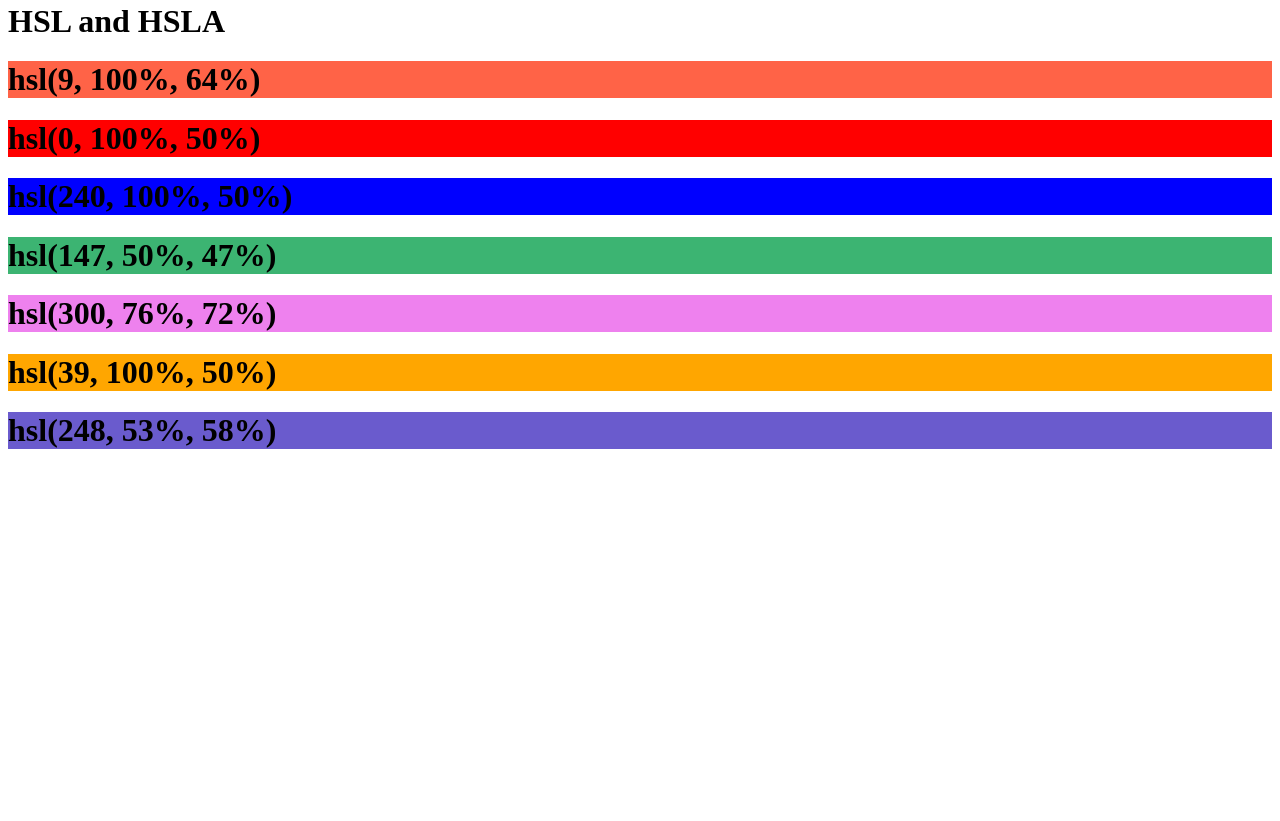
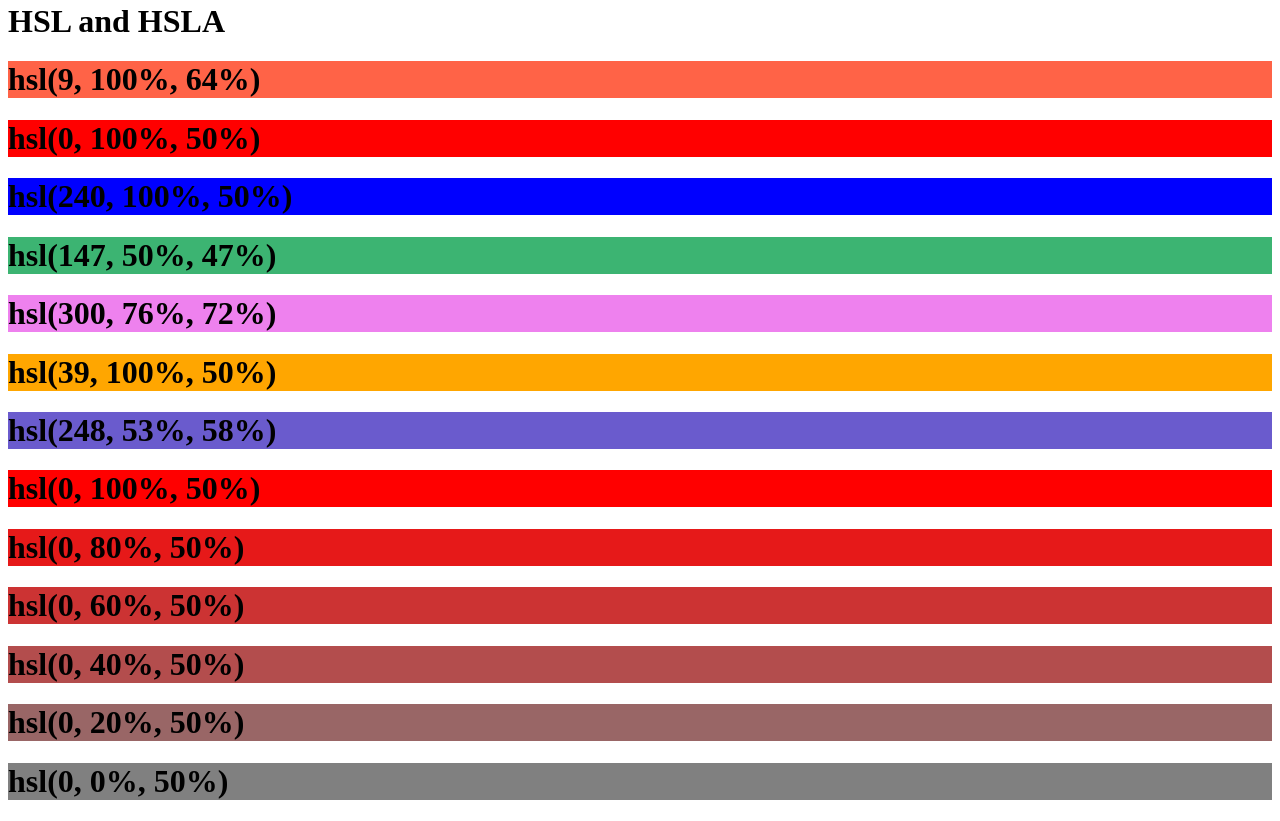
Before and after one commit to ashiqur0/html, a plain HTML site: page index.html in a window 1280 px wide. Shown: the part 4711-5532 px from the top of the page. Before the commit the page ends 5181 px from the top, so only its background shows below. Drawn offline with Linux system fonts and the light colour scheme.

Commit message:
Saturation is studied

```diff
--- a/index.html
+++ b/index.html
@@ -238,7 +238,12 @@
     <h1 style="background-color:hsl(39, 100%, 50%);">hsl(39, 100%, 50%)</h1>
     <h1 style="background-color:hsl(248, 53%, 58%);">hsl(248, 53%, 58%)</h1>
 
-
+    <h1 style="background-color:hsl(0, 100%, 50%);">hsl(0, 100%, 50%)</h1>
+    <h1 style="background-color:hsl(0, 80%, 50%);">hsl(0, 80%, 50%)</h1>
+    <h1 style="background-color:hsl(0, 60%, 50%);">hsl(0, 60%, 50%)</h1>
+    <h1 style="background-color:hsl(0, 40%, 50%);">hsl(0, 40%, 50%)</h1>
+    <h1 style="background-color:hsl(0, 20%, 50%);">hsl(0, 20%, 50%)</h1>
+    <h1 style="background-color:hsl(0, 0%, 50%);">hsl(0, 0%, 50%)</h1>
 
   </body>
 </html>
```
